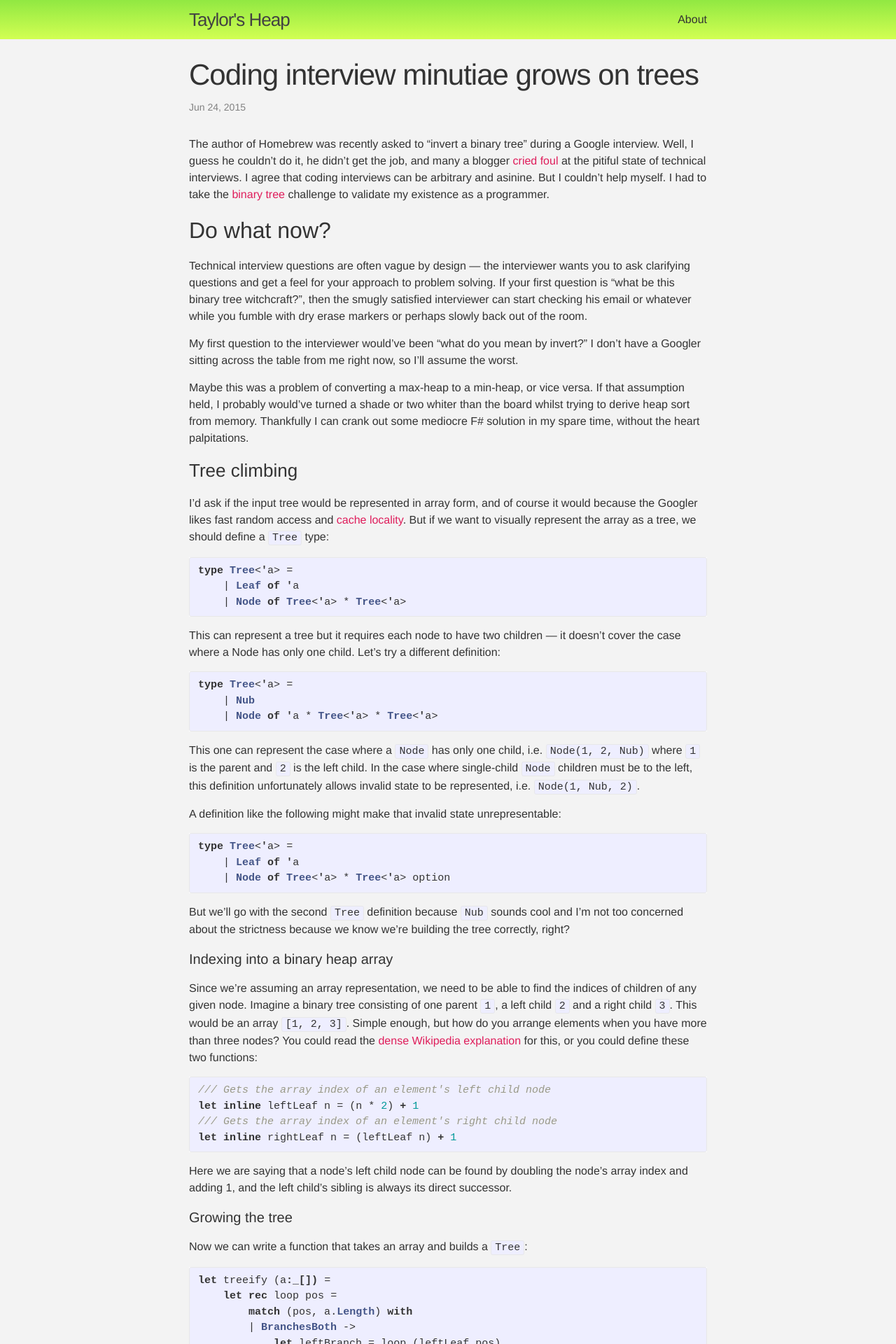
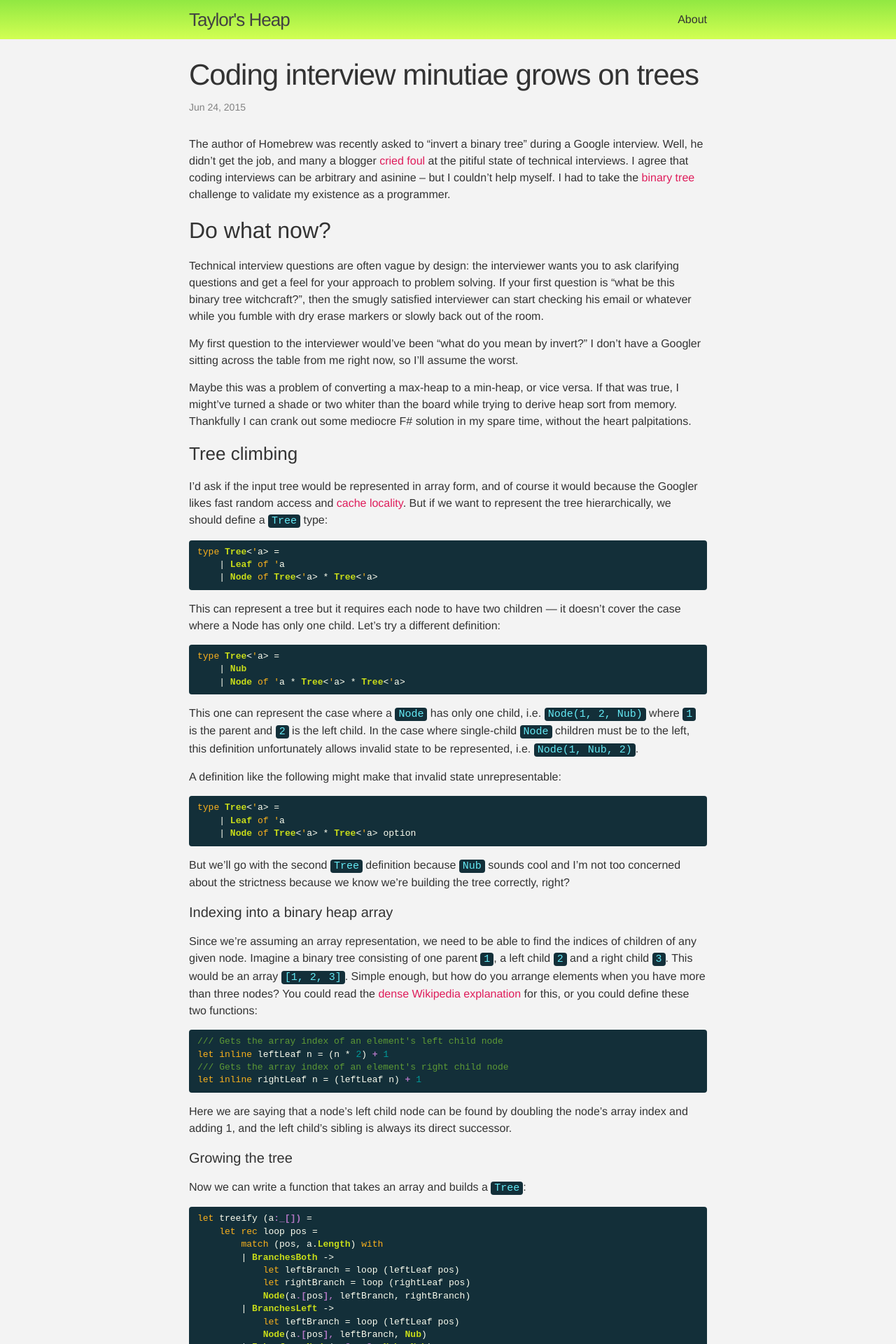
Before and after one commit to taylorwood/taylorwood.github.io, a Jekyll site: the page built from _posts/2015-06-24-heaps.markdown, in a window 1280 px wide. Shown: the top 1920 px of the page at 70% size. Built offline with Jekyll 4.4.1, drawn with Linux system fonts in a browser that asks for light colours; some of the changed text lies outside the part shown.

Commit message:
Tweak syntax highlighting.

```diff
--- a/_posts/2015-06-24-heaps.markdown
+++ b/_posts/2015-06-24-heaps.markdown
@@ -3,19 +3,19 @@ layout: post
 title:  "Coding interview minutiae grows on trees"
 date:   2015-06-24 15:39:00
 ---
-The author of Homebrew was recently asked to "invert a binary tree" during a Google interview. Well, I guess he couldn't do it, he didn't get the job, and many a blogger [cried foul](http://www.jasq.org/just-another-scala-quant/inverting-binary-trees-considered-harmful) at the pitiful state of technical interviews. I agree that coding interviews can be arbitrary and asinine. But I couldn't help myself. I had to take the [binary tree](https://en.wikipedia.org/wiki/Binary_tree) challenge to validate my existence as a programmer.
+The author of Homebrew was recently asked to "invert a binary tree" during a Google interview. Well, he didn't get the job, and many a blogger [cried foul](http://www.jasq.org/just-another-scala-quant/inverting-binary-trees-considered-harmful) at the pitiful state of technical interviews. I agree that coding interviews can be arbitrary and asinine -- but I couldn't help myself. I had to take the [binary tree](https://en.wikipedia.org/wiki/Binary_tree) challenge to validate my existence as a programmer.
 
 ## Do what now?
 
-Technical interview questions are often vague by design --- the interviewer wants you to ask clarifying questions and get a feel for your approach to problem solving. If your first question is "what be this binary tree witchcraft?", then the smugly satisfied interviewer can start checking his email or whatever while you fumble with dry erase markers or perhaps slowly back out of the room.
+Technical interview questions are often vague by design: the interviewer wants you to ask clarifying questions and get a feel for your approach to problem solving. If your first question is "what be this binary tree witchcraft?", then the smugly satisfied interviewer can start checking his email or whatever while you fumble with dry erase markers or slowly back out of the room.
 
 My first question to the interviewer would've been "what do you mean by invert?" I don't have a Googler sitting across the table from me right now, so I'll assume the worst.
 
-Maybe this was a problem of converting a max-heap to a min-heap, or vice versa. If that assumption held, I probably would've turned a shade or two whiter than the board whilst trying to derive heap sort from memory. Thankfully I can crank out some mediocre F# solution in my spare time, without the heart palpitations.
+Maybe this was a problem of converting a max-heap to a min-heap, or vice versa. If that was true, I might've turned a shade or two whiter than the board while trying to derive heap sort from memory. Thankfully I can crank out some mediocre F# solution in my spare time, without the heart palpitations.
 
 ### Tree climbing
 
-I'd ask if the input tree would be represented in array form, and of course it would because the Googler likes fast random access and [cache locality](http://stackoverflow.com/a/12065801). But if we want to visually represent the array as a tree, we should define a `Tree` type:
+I'd ask if the input tree would be represented in array form, and of course it would because the Googler likes fast random access and [cache locality](http://stackoverflow.com/a/12065801). But if we want to represent the tree hierarchically, we should define a `Tree` type:
 {% highlight fsharp %}
 type Tree<'a> =
     | Leaf of 'a
@@ -169,7 +169,7 @@ let swap (a:_[]) i j =
 let cmp<'a> x y = Comparer<'a>.Default.Compare(x, y)
 {% endhighlight %}
 
-Without further ado, a function to do the actual sort:
+Without further ado, an actual sort function:
 {% highlight fsharp linenos=table %}
 let heapSort (a:_[]) cmp =
     let len = a.Length
@@ -182,9 +182,9 @@ let heapSort (a:_[]) cmp =
         heapify 0 lastNode
 {% endhighlight %}
 
-On line 3 we partially apply the heapify function with the arguments that will stay the same, creating a shorthand for slightly easier reading. On line 4 we're calculating the index of the last parent node in the array. On lines 5 and 6 we run a loop that heapifies every node from the last parent up to the first node of the tree. This has the effect of iteratively pushing the min (or max, depending on your `cmp` function) value to the top of the heap.
+On line `3` we partially apply the heapify function with the arguments that will stay the same, creating a shorthand for slightly easier reading. On line `4` we're calculating the index of the last parent node in the array. On lines `5` and `6` we run a loop that heapifies every node from the last parent up to the first node of the tree. This has the effect of iteratively pushing the min (or max, depending on your `cmp` function) value to the top of the heap.
 
-On lines 7 -- 9 we take advantage of the heap property that the min (or max) value is always at the top of the heap. We can produce a sorted array by taking the value off the top of the heap and putting it on the bottom, then re-heapifying everything else above it... over and over again.
+On lines `7` -- `9` we take advantage of the heap property that the min (or max) value is always at the top of the heap. We can produce a sorted array by taking the value off the top of the heap and putting it on the bottom, then re-heapifying everything else above it... over and over again.
 
 {% highlight fsharp %}
 heapSort values cmp
--- a/_sass/_base.scss
+++ b/_sass/_base.scss
@@ -122,9 +122,9 @@ blockquote {
 pre,
 code {
     font-size: 15px;
-    border: 1px solid $grey-color-light;
-    border-radius: 3px;
-    background-color: #eef;
+    border-radius: 4px;
+    background-color: #132f39;
+    color: #64e9f4;
 }
 
 code {
@@ -140,6 +140,10 @@ pre {
         padding-right: 0;
         padding-left: 0;
     }
+}
+
+.linenos {
+    line-height: 115%
 }
 
 
--- a/_sass/_syntax-highlighting.scss
+++ b/_sass/_syntax-highlighting.scss
@@ -2,17 +2,20 @@
  * Syntax highlighting styles
  */
 .highlight {
-    background: #fff;
+    pre, code {
+        color: #fcfef0;
+    }
+    line-height: 115%;
     @extend %vertical-rhythm;
 
-    .c     { color: #998; font-style: italic } // Comment
-    .err   { color: #a61717; background-color: #e3d2d2 } // Error
-    .k     { font-weight: bold } // Keyword
-    .o     { font-weight: bold } // Operator
-    .cm    { color: #998; font-style: italic } // Comment.Multiline
-    .cp    { color: #999; font-weight: bold } // Comment.Preproc
-    .c1    { color: #998; font-style: italic } // Comment.Single
-    .cs    { color: #999; font-weight: bold; font-style: italic } // Comment.Special
+    .c     { color: #5d9935 } // Comment
+    .err   { color: #a61717 } // Error
+    .k     { color: #fab11d } // Keyword
+    .o     { color: #af75c1; font-weight: bold } // Operator
+    .cm    { color: #5d9935 } // Comment.Multiline
+    .cp    { color: #5d9935 } // Comment.Preproc
+    .c1    { color: #5d9935 } // Comment.Single
+    .cs    { color: #5d9935; font-weight: bold } // Comment.Special
     .gd    { color: #000; background-color: #fdd } // Generic.Deleted
     .gd .x { color: #000; background-color: #faa } // Generic.Deleted.Specific
     .ge    { font-style: italic } // Generic.Emph
@@ -29,19 +32,19 @@
     .kd    { font-weight: bold } // Keyword.Declaration
     .kp    { font-weight: bold } // Keyword.Pseudo
     .kr    { font-weight: bold } // Keyword.Reserved
-    .kt    { color: #458; font-weight: bold } // Keyword.Type
+    .kt    { color: #2fc017 } // Keyword.Type
     .m     { color: #099 } // Literal.Number
-    .s     { color: #d14 } // Literal.String
+    .s     { color: #e74d25 } // Literal.String
     .na    { color: #008080 } // Name.Attribute
     .nb    { color: #0086B3 } // Name.Builtin
-    .nc    { color: #458; font-weight: bold } // Name.Class
+    .nc    { color: #c8dc19; font-weight: bold } // Name.Class
     .no    { color: #008080 } // Name.Constant
     .ni    { color: #800080 } // Name.Entity
     .ne    { color: #900; font-weight: bold } // Name.Exception
     .nf    { color: #900; font-weight: bold } // Name.Function
-    .nn    { color: #555 } // Name.Namespace
+    .nn    { color: #fade82 } // Name.Namespace
     .nt    { color: #000080 } // Name.Tag
-    .nv    { color: #008080 } // Name.Variable
+    .nv    { color: #42c3ff } // Name.Variable
     .ow    { font-weight: bold } // Operator.Word
     .w     { color: #bbb } // Text.Whitespace
     .mf    { color: #099 } // Literal.Number.Float
@@ -50,18 +53,24 @@
     .mo    { color: #099 } // Literal.Number.Oct
     .sb    { color: #d14 } // Literal.String.Backtick
     .sc    { color: #d14 } // Literal.String.Char
-    .sd    { color: #d14 } // Literal.String.Doc
-    .s2    { color: #d14 } // Literal.String.Double
+    .sd    { color: #5d9935 } // Literal.String.Doc
+    .s2    { color: #e74d25 } // Literal.String.Double
     .se    { color: #d14 } // Literal.String.Escape
     .sh    { color: #d14 } // Literal.String.Heredoc
     .si    { color: #d14 } // Literal.String.Interpol
     .sx    { color: #d14 } // Literal.String.Other
     .sr    { color: #009926 } // Literal.String.Regex
     .s1    { color: #d14 } // Literal.String.Single
-    .ss    { color: #990073 } // Literal.String.Symbol
+    .ss    { color: #ff5205 } // Literal.String.Symbol
     .bp    { color: #999 } // Name.Builtin.Pseudo
     .vc    { color: #008080 } // Name.Variable.Class
     .vg    { color: #008080 } // Name.Variable.Global
     .vi    { color: #008080 } // Name.Variable.Instance
     .il    { color: #099 } // Literal.Number.Integer.Long
 }
+
+.highlight, .highlighttable {
+    pre, code {
+        font-size: 13px;
+    }
+}
```
Also changed, not shown: other parts of _posts/2015-06-24-heaps.markdown (+1 -1 lines), _posts/2015-12-17-youtube-comment-markov.markdown (+7 -5 lines).
